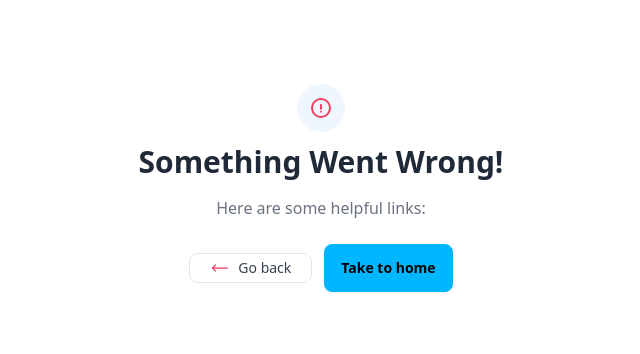
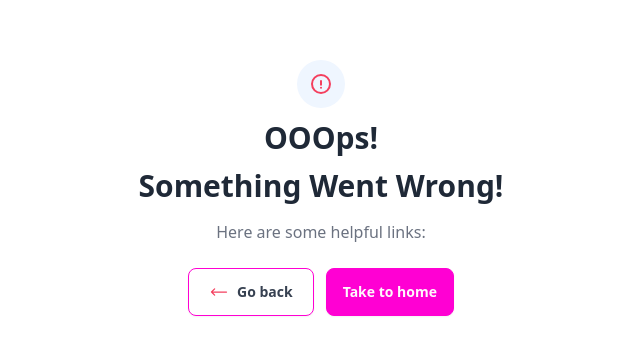
Before and after one commit to MdRehanAli/house-hunter, a React (Vite) app in the folder house-hunter-client/: page /contact in a window 1280 px wide. Shown: the part 212-566 px from the top of the page, without its empty margins (319-959 px from the left). Built offline with nearby package versions, Linux system fonts and the light colour scheme.

Commit message:
Added ErrorPage

```diff
--- a/house-hunter-client/src/Pages/ErrorPage/ErrorPage.jsx
+++ b/house-hunter-client/src/Pages/ErrorPage/ErrorPage.jsx
@@ -1,9 +1,11 @@
-import { useNavigate } from "react-router-dom";
+import { Link, useNavigate } from "react-router-dom";
 
 
 const ErrorPage = () => {
     const navigate = useNavigate()
+
     return (
+        <div>
             <section className='bg-white '>
                 <div className='container flex items-center min-h-screen px-6 py-12 mx-auto'>
                     <div className='flex flex-col items-center max-w-sm mx-auto text-center'>
@@ -23,7 +25,10 @@ const ErrorPage = () => {
                                 />
                             </svg>
                         </p>
-                    <h1 className='mt-3 text-2xl font-semibold text-gray-800  md:text-3xl'>
+                        <h1 className='mt-3 text-5xl font-semibold text-gray-800  md:text-3xl'>
+                            OOOps!
+                        </h1>
+                        <h1 className='mt-3 text-5xl font-semibold text-gray-800  md:text-3xl'>
                             Something Went Wrong!
                         </h1>
                         <p className='mt-4 text-gray-500 '>Here are some helpful links:</p>
@@ -31,7 +36,7 @@ const ErrorPage = () => {
                         <div className='flex items-center w-full mt-6 gap-x-3 shrink-0 sm:w-auto'>
                             <button
                                 onClick={() => navigate(-1)}
-                            className='flex items-center justify-center w-1/2 px-5 py-1 text-sm text-gray-700 transition-colors duration-200 bg-white border rounded-lg gap-x-2 sm:w-auto   hover:bg-gray-100 '
+                                className='btn btn-secondary flex items-center justify-center w-1/2 px-5 py-1 text-sm text-gray-700 transition-colors duration-200 bg-white border rounded-lg gap-x-2 sm:w-auto   hover:bg-gray-100 '
                             >
                                 <svg
                                     xmlns='http://www.w3.org/2000/svg'
@@ -51,11 +56,12 @@ const ErrorPage = () => {
                                 <span>Go back</span>
                             </button>
 
-                        <button className="btn btn-info"> Take to home</button>
+                            <Link to="/" className="btn btn-secondary">Take to home</Link>
                         </div>
                     </div>
                 </div>
             </section>
+        </div>
     );
 };
 
```
Lines whose indentation alone changed are shown as unchanged.
